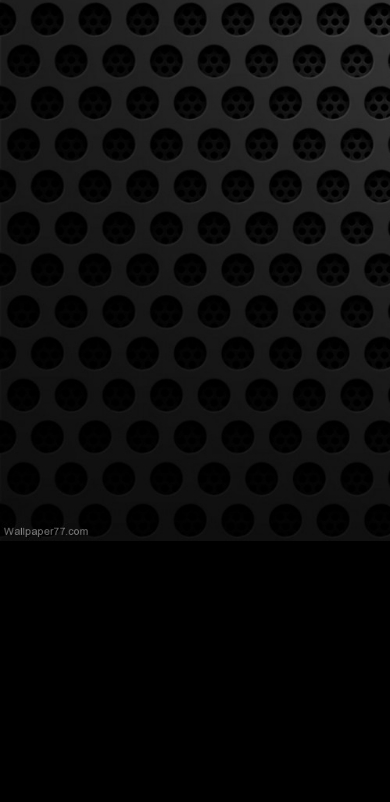
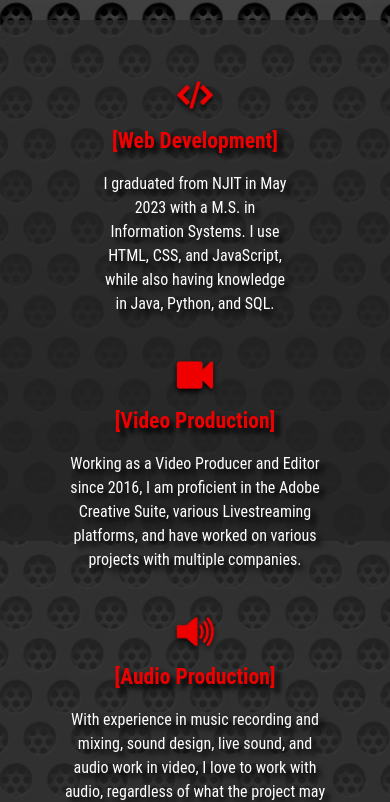
Before and after one commit to ArthurWash/Arthur-Wash-Professional-Website, a plain HTML site: page index.html in a window 390 px wide. Shown: the part 303-1105 px from the top of the page. Before the commit the page ends 844 px from the top, so only its background shows below. Drawn offline with nearby package versions, Linux system fonts and the light colour scheme.

Commit message:
Feature: Added responsive Skills Section to index.

```diff
--- a/index.html
+++ b/index.html
@@ -54,6 +54,42 @@
             </div>
           </div>
         </div>
+
+        <div class="col skills-container">
+          <div class="row row-cols-1 row-cols-sm-2 g-4">
+            <div class="col d-flex flex-column gap-2 text-center">
+              <div class="feature-icon-small d-inline-flex align-items-center justify-content-center fs-4 rounded-3">
+                <img class="icon" src="./images/Icons/codingIcon.png" alt="coding icon">
+              </div>
+              <h4 class="fw-semibold mb-0 text-center">[Web Development]</h4>
+              <p class="text-body-secondary mx-5">I graduated from NJIT in May 2023 with a M.S. in Information Systems. I use HTML, CSS, and JavaScript, while also having knowledge in Java, Python, and SQL.</p>
+            </div>
+
+            <div class="col d-flex flex-column gap-2 text-center">
+              <div class="feature-icon-small d-inline-flex align-items-center justify-content-center fs-4 rounded-3">
+                <img class="icon" src="./images/Icons/cameraIcon.png" alt="camera icon">
+              </div>
+              <h4 class="fw-semibold mb-0">[Video Production]</h4>
+              <p class="text-body-secondary skills-p">Working as a Video Producer and Editor since 2016, I am proficient in the Adobe Creative Suite, various Livestreaming platforms, and have worked on various projects with multiple companies.</p>
+            </div>
+
+            <div class="col d-flex flex-column gap-2 text-center">
+              <div class="feature-icon-small d-inline-flex align-items-center justify-content-center fs-4 rounded-3">
+                <img class="icon" src="./images/Icons/speakerIcon.png">
+              </div>
+              <h4 class="fw-semibold mb-0">[Audio Production]</h4>
+              <p class="text-body-secondary">With experience in music recording and mixing, sound design, live sound, and audio work in video, I love to work with audio, regardless of what the project may be. I have done projects ranging from band recordings to video feature audio editing.</p>
+            </div>
+
+            <div class="col d-flex flex-column gap-2 text-center">
+              <div class="feature-icon-small d-inline-flex align-items-center justify-content-center fs-4 rounded-3">
+                <img class="icon" src="./images/Icons/musicIcon.png" alt="Music note icon">
+              </div>
+              <h4 class="fw-semibold mb-0">[Musician]</h4>
+              <p class="text-body-secondary">I have been playing & writing music since I was 15. Whether it's a song, soundtrack, or theme song, I have written music for various online segments, short films, and personal releases. I can write in various genres, but specialize in alternative rock and pop punk.</p>
+            </div>
+          </div>
+        </div>
       </main>
 
       <script src="https://cdn.jsdelivr.net/npm/bootstrap@5.3.2/dist/js/bootstrap.bundle.min.js" integrity="sha384-C6RzsynM9kWDrMNeT87bh95OGNyZPhcTNXj1NW7RuBCsyN/o0jlpcV8Qyq46cDfL" crossorigin="anonymous"></script>
--- a/style.css
+++ b/style.css
@@ -29,8 +29,9 @@ li {
     color: rgb(239, 0, 0);
 }
 
-/* Main Settings */
+/* <Main> Settings */
 
+/* Header Settings */
 h1 {
     color: white;
     font-size: 3.5em;
@@ -71,3 +72,41 @@ h2 {
     h1 {font-size: 3em;}
     h2 {font-size: .7em;}
 }
+
+/* Skills Section */
+.skills-container {
+    background-color: rgba(44, 44, 44, 0.788);
+    border-radius: 10px;
+    margin: 50px;
+    padding: 50px;
+}
+
+.icon {
+    width: 50px;
+}
+
+h4 {
+    color: rgb(239, 0, 0);
+    font-weight: bold;
+    text-shadow: 5px 5px 5px black;
+}
+
+.text-body-secondary {
+    color: white !important;
+    margin: 10px;
+    text-shadow: 5px 5px 5px black;
+}
+
+@media (min-width: 1024px) {
+    .skills-container {
+        width: 848px;
+        margin: 40px auto;
+    }
+}
+
+@media (max-width: 909px) {
+    .skills-container {
+        width: 100%;
+        margin: 40px auto;
+    }
+}
```
Also changed, not shown: 1 other file.
